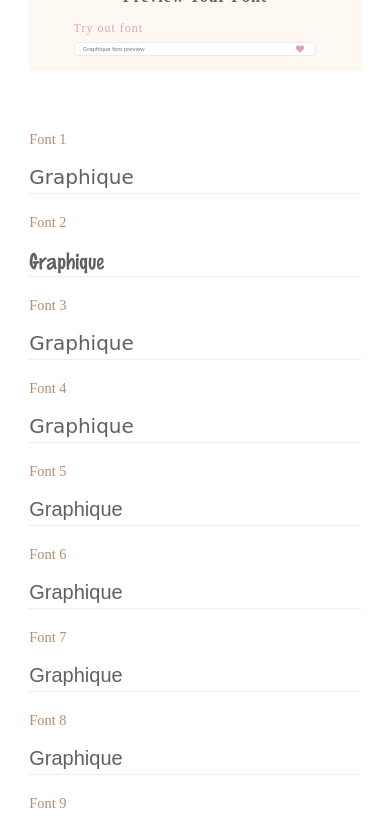
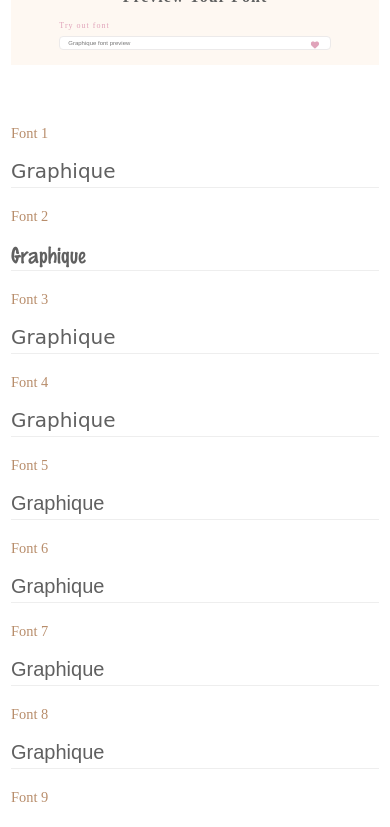
Before and after one commit to laith-2020/font-typs-page, a plain HTML site: page index.html in a window 390 px wide. Shown: the part 95-922 px from the top of the page. Drawn offline with Linux system fonts and the light colour scheme; a web font is replaced by a local one.

Commit message:
last update

```diff
--- a/index.html
+++ b/index.html
@@ -69,7 +69,7 @@
       /* @import url('https://fonts.cdnfonts.com/css/towel'); */
 
       body {
-        max-width: 85%;
+        max-width: 95%;
         margin: 0 auto;
         padding: 11px;
         /* font-family: "Myriad Pro", Myriad, sans-serif; */
@@ -205,7 +205,7 @@
             }
 
             .try-text {
-                font-size: 12px;
+                font-size: 8px;
                 margin-bottom: 1px;
                 letter-spacing: 1px;
             }
```
